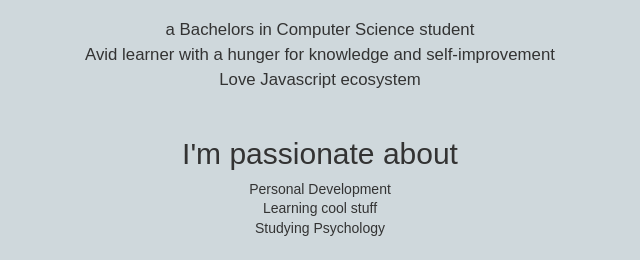
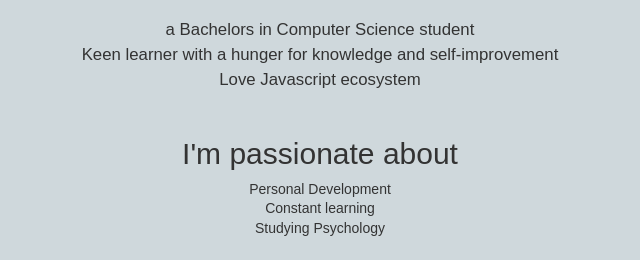
Before and after one commit to alamgirqazi/alamgirqazi.github.io, a plain HTML site: page index.html in a window 1280 px wide. Shown: the part 421-681 px from the top of the page, 320-960 px from the left. Drawn offline with Linux system fonts and the light colour scheme.

Commit message:
added favicon. made changes on first page

```diff
--- a/index.html
+++ b/index.html
@@ -9,6 +9,8 @@
     <link href="bower_components/bootstrap/dist/css/bootstrap.min.css" rel="stylesheet">
     <link href="bower_components/flag-icon-css/css/flag-icon.min.css" rel="stylesheet">
     <link href="css/style.css" rel="stylesheet">
+    <link rel="shortcut icon" href="/favicon.ico" type="image/x-icon">
+    <link rel="icon" href="/favicon.ico" type="image/x-icon">
 </head>
 
 <body>
@@ -21,7 +23,7 @@
         <br>
         <ul class="about-me">
             <li>a Bachelors in Computer Science student</li>
-            <li>Avid learner with a hunger for knowledge and self-improvement</li>
+            <li>Keen learner with a hunger for knowledge and self-improvement</li>
             <li>Love Javascript ecosystem</li>
         </ul>
         <div class="content-center">
@@ -29,9 +31,9 @@
         </div>
         <span>Personal Development</span>
         <br>
-        <span>Learning cool stuff</span>
+        <span>Constant learning</span>
         <br>
-        <span>Studying Psychology </span>
+        <span>Studying Psychology</span>
     </div>
     <div class="content-center">
         <h4>Find me on</h4>
```
Also changed, not shown: favicon.ico (added), 1 other file.
